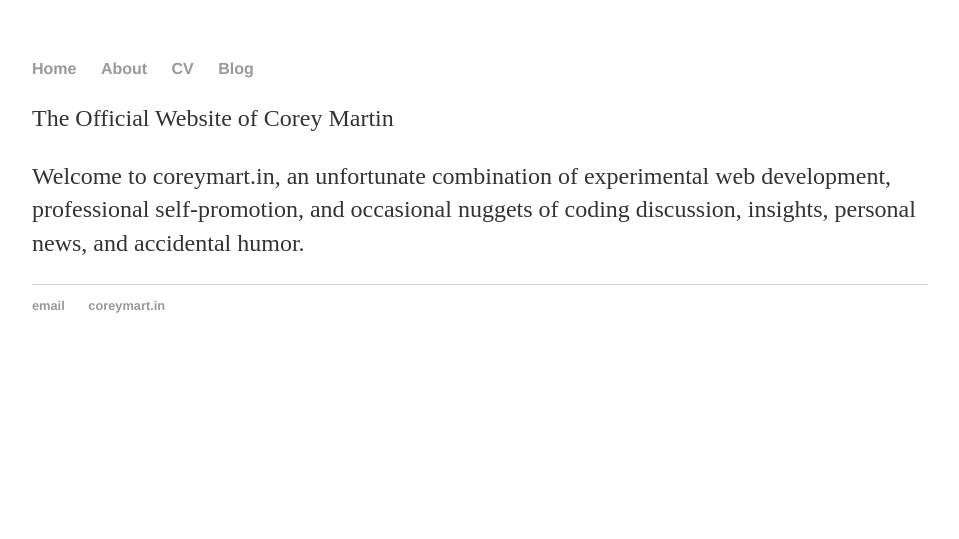
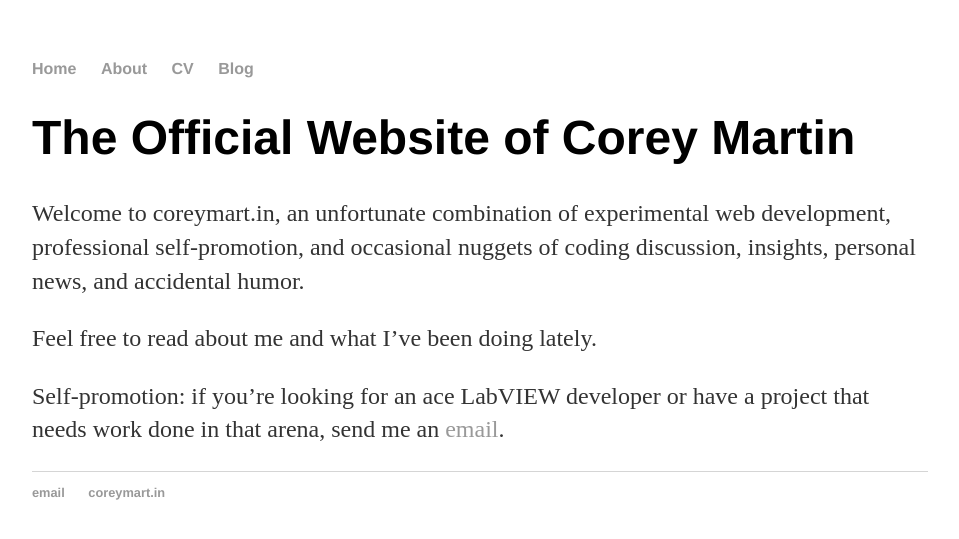
Before and after one commit to CoreySMartin/CoreySMartin.github.io, a Jekyll site: the page built from index.md, in a window 1280 px wide. Shown: the top 539 px of the page, without its empty margins (160-1119 px from the left). Built offline with Jekyll 4.4.1, drawn with Linux system fonts in a browser that asks for light colours.

Commit message:
Update index.md

```diff
--- a/index.md
+++ b/index.md
@@ -2,6 +2,10 @@
 layout: default
 title: Corey Mart.in
 ---
-The Official Website of Corey Martin
+# The Official Website of Corey Martin
 
 Welcome to coreymart.in, an unfortunate combination of experimental web development, professional self-promotion, and occasional nuggets of coding discussion, insights, personal news, and accidental humor.
+
+Feel free to read about me and what I've been doing lately.
+
+Self-promotion: if you're looking for an ace LabVIEW developer or have a project that needs work done in that arena, send me an [email](mailto:coreymartin@coreymart.in).
```
